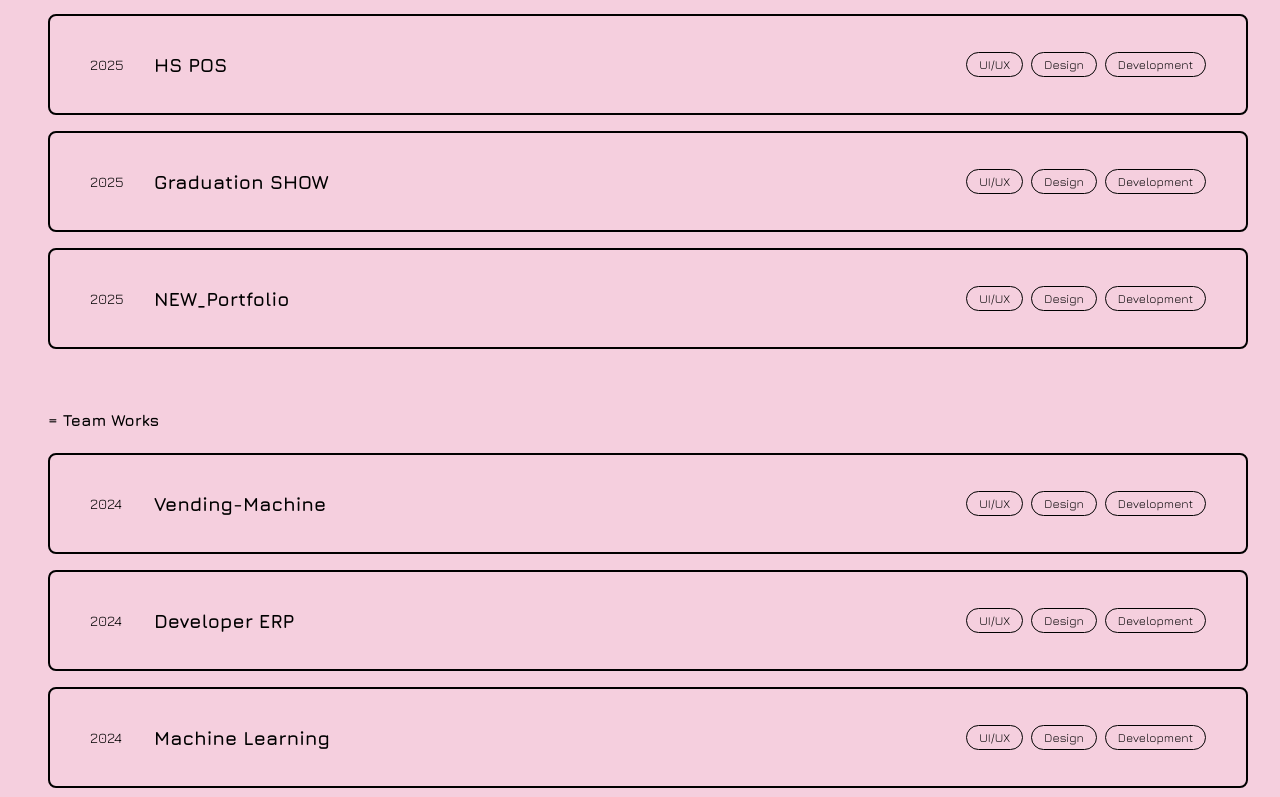
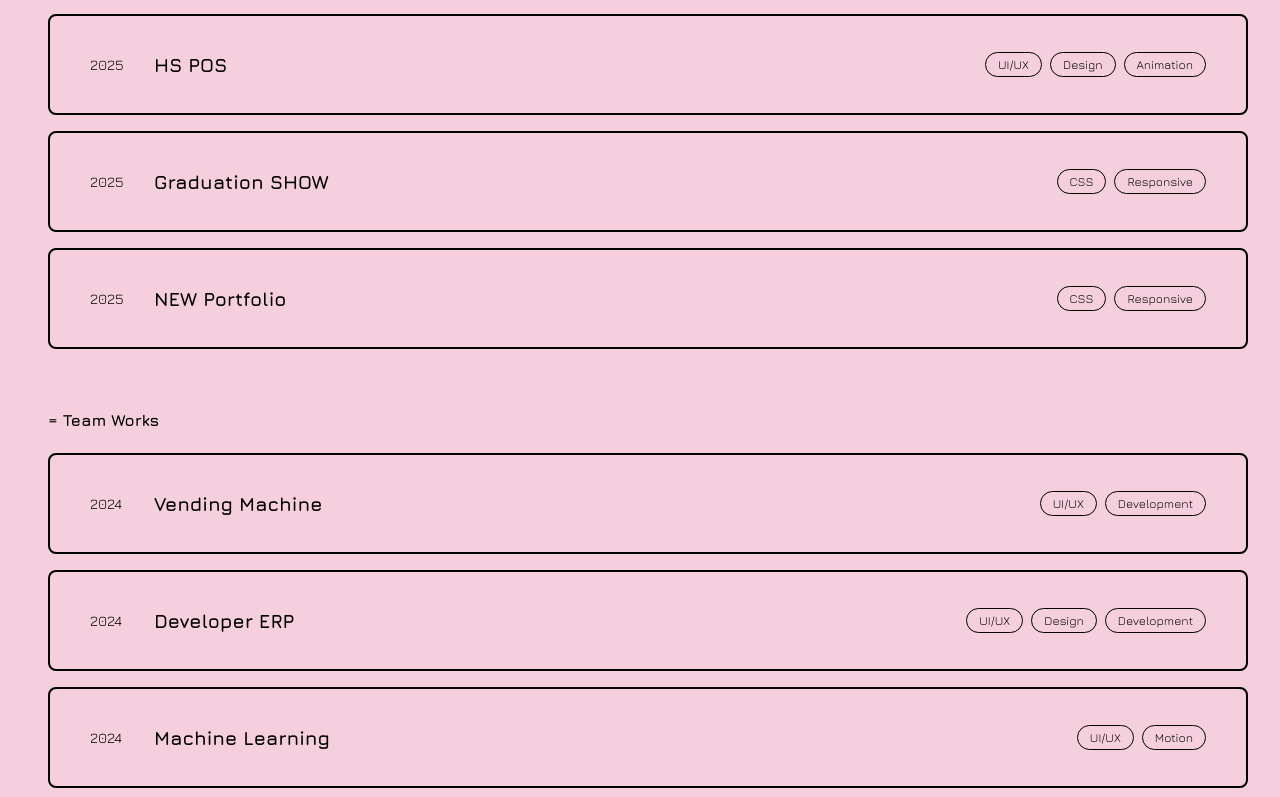
Before and after one commit to zoeznm/kim-bomi-portfolio, a React (Vite) app in the folder kbm/: page / in a window 1280 px wide. Shown: the part 2983-3780 px from the top of the page. Built offline with nearby package versions, Linux system fonts and the light colour scheme.

Commit message:
마우스 호버시 이미지 나오는 기능 추가

```diff
--- a/kbm/src/components/Portfolio/Portfolio.module.scss
+++ b/kbm/src/components/Portfolio/Portfolio.module.scss
@@ -145,6 +145,19 @@ a {
   gap: 0.25rem;
   font-family: "Jura";
 }
+/* 커서 따라다니는 미리보기 */
+.hoverImage {
+  position: fixed;
+  pointer-events: none;
+  width: 200px;
+  height: auto;
+  border: 2px solid #fff;
+  box-shadow: 0 4px 12px rgba(0,0,0,0.2);
+  border-radius: 8px;
+  transform: translate(-50%, -50%);
+  transition: opacity 0.2s;
+  z-index: 100;
+}
 
 .tags {
   display: flex;
--- a/kbm/src/components/Portfolio/Portfolio.tsx
+++ b/kbm/src/components/Portfolio/Portfolio.tsx
@@ -1,12 +1,97 @@
 // src/components/Portfolio/Portfolio.tsx
+import { useState, type MouseEvent } from 'react';
 import { Link } from 'react-router-dom';
 import styles from './Portfolio.module.scss';
 
+interface Work {
+  slug: string;
+  year: string;
+  title: string;
+  tags: string[];
+  previewSrc: string;     // ← 여기에 미리보기 이미지 경로를 넣습니다
+}
+
+// Personal Works 데이터
+const personalWorks: Work[] = [
+  {
+    slug: 'my-wishlist',
+    year: '2024',
+    title: 'My Wishlist',
+    tags: ['UI/UX', 'Design', 'Development'],
+    previewSrc: new URL('../../assets/images/mywishlist/mywishlist_1.png', import.meta.url).href
+  },
+  {
+    slug: 'old-portfolio',
+    year: '2024',
+    title: 'OLD Portfolio',
+    tags: ['UI/UX', 'Design', 'Development'],
+    previewSrc: new URL('../../assets/images/oldversion/old_1.png', import.meta.url).href
+  },
+  {
+    slug: 'hs-pos',
+    year: '2025',
+    title: 'HS POS',
+    tags: ['UI/UX', 'Design', 'Animation'],
+    previewSrc: new URL('../../assets/images/hspos/hspos_1.png', import.meta.url).href
+  },
+  {
+    slug: 'graduation-show',
+    year: '2025',
+    title: 'Graduation SHOW',
+    tags: ['CSS', 'Responsive'],
+    previewSrc: new URL('../../assets/images/graduation/show_1.png', import.meta.url).href
+  },
+  {
+    slug: 'new-portfolio',
+    year: '2025',
+    title: 'NEW Portfolio',
+    tags: ['CSS', 'Responsive'],
+    previewSrc: new URL('../../assets/images/newversion/new_1.png', import.meta.url).href
+  },
+];
+
+// Team Works 데이터
+const teamWorks: Work[] = [
+  {
+    slug: 'vending-machine',
+    year: '2024',
+    title: 'Vending Machine',
+    tags: ['UI/UX', 'Development'],
+    previewSrc: new URL('../../assets/images/vendingmachine/vending_1.png', import.meta.url).href
+  },
+  {
+    slug: 'developer-erp',
+    year: '2024',
+    title: 'Developer ERP',
+    tags: ['UI/UX', 'Design', 'Development'],
+    previewSrc: new URL('../../assets/images/erp/erp1.png', import.meta.url).href
+  },
+  {
+    slug: 'machine-learning',
+    year: '2024',
+    title: 'Machine Learning',
+    tags: ['UI/UX', 'Motion'],
+    previewSrc: new URL('../../assets/images/machinelearning/ml4.png', import.meta.url).href
+  },
+];
+
 export default function Portfolio() {
+  const [hoverSrc, setHoverSrc] = useState<string | null>(null);
+  const [hoverPos, setHoverPos] = useState<{ x: number; y: number }>({ x: 0, y: 0 });
+
+  const handleMouseEnter = (src: string) => {
+    setHoverSrc(src);
+  };
+  const handleMouseMove = (e: MouseEvent) => {
+    setHoverPos({ x: e.clientX, y: e.clientY });
+  };
+  const handleMouseLeave = () => {
+    setHoverSrc(null);
+  };
+
   return (
     <section id="portfolio" className={styles.portfolioSection}>
-      {/* 마퀴 영역 */}
-      <div className={styles.marquee}>
+                  <div className={styles.marquee}>
         <div className={styles.marqueeInner}>
           <div className={styles.group}>
             Portfolio <span className={styles.star}>✦</span> Portfolio <span className={styles.star}>✦</span> Portfolio <span className={styles.star}>✦</span> Portfolio <span className={styles.star}>✦</span> Portfolio <span className={styles.star}>✦</span> Portfolio
@@ -16,106 +101,68 @@ export default function Portfolio() {
           </div>
         </div>
       </div>
+      {/* 커서 따라다니는 미리보기 */}
+      {hoverSrc && (
+        <img
+          src={hoverSrc}
+          alt="preview"
+          className={styles.hoverImage}
+          style={{
+            top: hoverPos.y + 16,
+            left: hoverPos.x + 16,
+          }}
+        />
+      )}
 
-      {/* Personal Works 섹션 */}
+      {/* Personal Works */}
       <section id="personal-works" className={styles.section}>
         <h2 className={styles.sectionTitle}>= Personal Works</h2>
         <ul className={styles.list}>
-          <li className={styles.item}>
-            <Link to="/portfolio/personal/my-wishlist" className={styles.cardLink}>
-              <span className={styles.year}>2024</span>
-              <h3 className={styles.title}>My Wishlist</h3>
-              <div className={styles.tags}>
-              <span className={styles.tag}>UI/UX</span>
-                <span className={styles.tag}>Design</span>
-                <span className={styles.tag}>Development</span>
-              </div>
-            </Link>
-          </li>
-          <li className={styles.item}>
-            <Link to="/portfolio/personal/old-portfolio" className={styles.cardLink}>
-              <span className={styles.year}>2024</span>
-              <h3 className={styles.title}>OLD_Portfolio</h3>
-              <div className={styles.tags}>
-              <span className={styles.tag}>UI/UX</span>
-                <span className={styles.tag}>Design</span>
-                <span className={styles.tag}>Development</span>
-              </div>
-            </Link>
-          </li>
-          <li className={styles.item}>
-            <Link to="/portfolio/personal/hs-pos" className={styles.cardLink}>
-              <span className={styles.year}>2025</span>
-              <h3 className={styles.title}>HS POS</h3>
-              <div className={styles.tags}>
-              <span className={styles.tag}>UI/UX</span>
-                <span className={styles.tag}>Design</span>
-                <span className={styles.tag}>Development</span>
-              </div>
-            </Link>
-          </li>
-          <li className={styles.item}>
-            <Link to="/portfolio/personal/graduation-show" className={styles.cardLink}>
-              <span className={styles.year}>2025</span>
-              <h3 className={styles.title}>Graduation SHOW</h3>
-              <div className={styles.tags}>
-              <span className={styles.tag}>UI/UX</span>
-                <span className={styles.tag}>Design</span>
-                <span className={styles.tag}>Development</span>
-              </div>
-            </Link>
-          </li>
-          <li className={styles.item}>
-            <Link to="/portfolio/personal/new-portfolio" className={styles.cardLink}>
-              <span className={styles.year}>2025</span>
-              <h3 className={styles.title}>NEW_Portfolio</h3>
-              <div className={styles.tags}>
-              <span className={styles.tag}>UI/UX</span>
-                <span className={styles.tag}>Design</span>
-                <span className={styles.tag}>Development</span>
-              </div>
-            </Link>
-          </li>
+          {personalWorks.map((w) => (
+            <li
+              key={w.slug}
+              className={styles.item}
+              onMouseEnter={() => handleMouseEnter(w.previewSrc)}
+              onMouseMove={handleMouseMove}
+              onMouseLeave={handleMouseLeave}
+            >
+              <Link to={`/portfolio/personal/${w.slug}`} className={styles.cardLink}>
+                <span className={styles.year}>{w.year}</span>
+                <h3 className={styles.title}>{w.title}</h3>
+                <div className={styles.tags}>
+                  {w.tags.map((tag) => (
+                    <span key={tag} className={styles.tag}>{tag}</span>
+                  ))}
+                </div>
+              </Link>
+            </li>
+          ))}
         </ul>
       </section>
 
-      {/* Team Works 섹션 */}
+      {/* Team Works */}
       <section id="team-works" className={styles.section}>
         <h2 className={styles.sectionTitle}>= Team Works</h2>
         <ul className={styles.list}>
-          <li className={styles.item}>
-            <Link to="/portfolio/team/vending-machine" className={styles.cardLink}>
-              <span className={styles.year}>2024</span>
-              <h3 className={styles.title}>Vending-Machine</h3>
-              <div className={styles.tags}>
-                <span className={styles.tag}>UI/UX</span>
-                <span className={styles.tag}>Design</span>
-                <span className={styles.tag}>Development</span>
-              </div>
-            </Link>
-          </li>
-          <li className={styles.item}>
-            <Link to="/portfolio/team/developer-erp" className={styles.cardLink}>
-              <span className={styles.year}>2024</span>
-              <h3 className={styles.title}>Developer ERP</h3>
-              <div className={styles.tags}>
-                <span className={styles.tag}>UI/UX</span>
-                <span className={styles.tag}>Design</span>
-                <span className={styles.tag}>Development</span>
-              </div>
-            </Link>
-          </li>
-          <li className={styles.item}>
-            <Link to="/portfolio/team/machine-learning" className={styles.cardLink}>
-              <span className={styles.year}>2024</span>
-              <h3 className={styles.title}>Machine Learning</h3>
-              <div className={styles.tags}>
-                <span className={styles.tag}>UI/UX</span>
-                <span className={styles.tag}>Design</span>
-                <span className={styles.tag}>Development</span>
-              </div>
-            </Link>
-          </li>
+          {teamWorks.map((w) => (
+            <li
+              key={w.slug}
+              className={styles.item}
+              onMouseEnter={() => handleMouseEnter(w.previewSrc)}
+              onMouseMove={handleMouseMove}
+              onMouseLeave={handleMouseLeave}
+            >
+              <Link to={`/portfolio/team/${w.slug}`} className={styles.cardLink}>
+                <span className={styles.year}>{w.year}</span>
+                <h3 className={styles.title}>{w.title}</h3>
+                <div className={styles.tags}>
+                  {w.tags.map((tag) => (
+                    <span key={tag} className={styles.tag}>{tag}</span>
+                  ))}
+                </div>
+              </Link>
+            </li>
+          ))}
         </ul>
       </section>
     </section>
```
